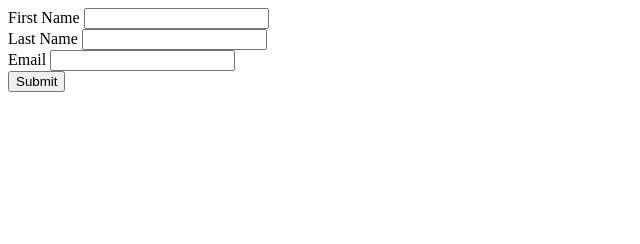
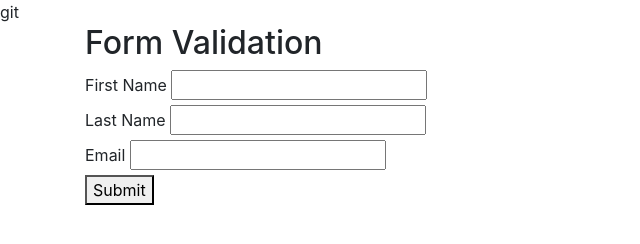
Before and after one commit to aanisa/form_live_validation, a plain HTML site: page index.html in a window 1280 px wide. Shown: the whole page, without its empty margins (0-640 px from the left). Drawn offline with nearby package versions, Linux system fonts and the light colour scheme.

Commit message:
bootstrap

```diff
--- a/index.html
+++ b/index.html
@@ -4,13 +4,25 @@
     <meta charset="UTF-8">
     <title>Form Validation</title>
 
+    <link rel="stylesheet" href="https://maxcdn.bootstrapcdn.com/bootstrap/4.0.0/css/bootstrap.min.css">
     <link rel="stylesheet" type="text/css" href="style.css">
 
 </head>
+
 <body>
-
-<div>
-    <form action="" >
+git
+<div class="container">
+    <div class="main">
+        <div class="row">
+            <div class="col-md-12">
+                <h2>
+                    Form Validation
+                </h2>
+            </div>
+        </div>
+        <div class="row">
+            <div class="col-md-12">
+                <form action="">
                     <div>
                         <label for="firstName"> First Name </label>
                         <input type="text" id="firstName">
@@ -23,8 +35,11 @@
                         <label for="email"> Email </label>
                         <input type="text" id="email">
                     </div>
-        <button id="button"> Submit </button>
+                    <button id="button"> Submit</button>
                 </form>
+            </div>
+        </div>
+    </div>
 </div>
 
 </body>
```
Lines whose indentation alone changed are shown as unchanged.
